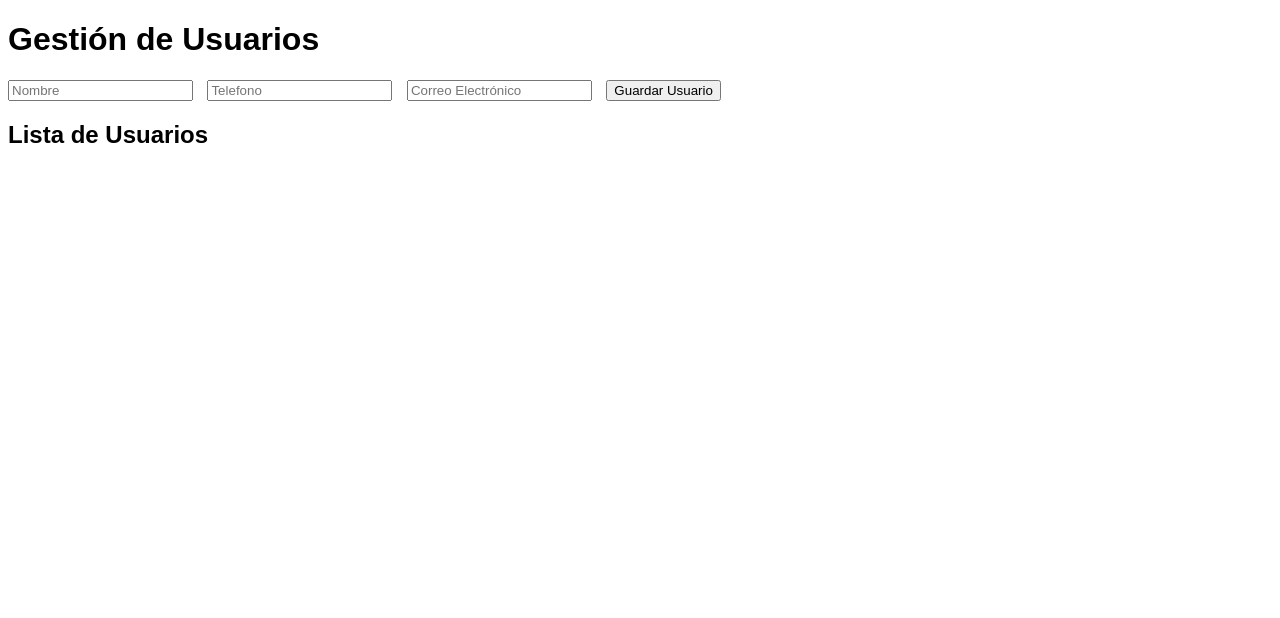
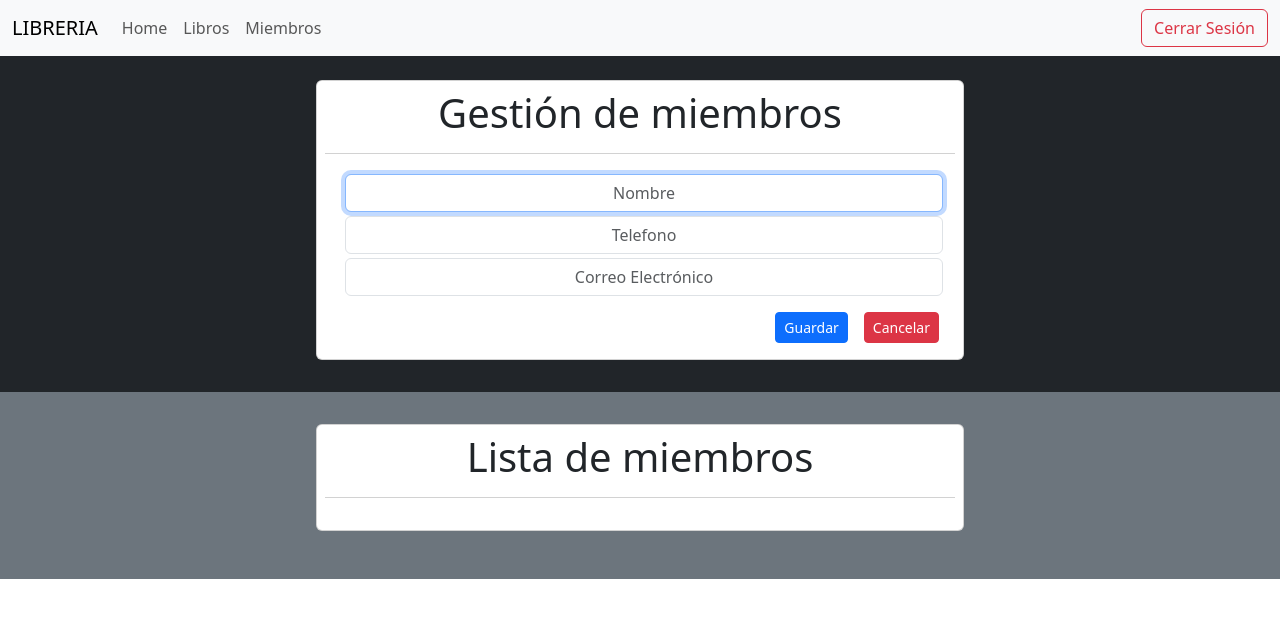
Before and after one commit to Davilson26/Libreria, a PHP site: template public/views/miembrosView.php in a window 1280 px wide. Shown: the top 618 px of the page. Run offline with PHP 8.4, Linux system fonts and the light colour scheme; the template is opened without the code that fills it, so the values that code supplies are empty; a user stored in the database is signed in.

Commit message:
CRUD miembros
actualizacion de rutas en el crud de miembros y diseño de los formularios

```diff
--- a/public/views/miembrosView.php
+++ b/public/views/miembrosView.php
@@ -1,24 +1,48 @@
-<!DOCTYPE html>
-<html lang="es">
-<head>
-    <meta charset="UTF-8">
-    <meta name="viewport" content="width=device-width, initial-scale=1.0">
-    <title>Gestión de Usuarios</title>
-    <link rel="stylesheet" href="styles.css">
-</head>
-<body>
-    <h1>Gestión de Usuarios</h1>
-    <form id="userForm">
-        <input type="hidden" id="userId">
-        <input type="text" id="userName" placeholder="Nombre" required>
-        <input type="tel" id="telefono" placeholder="Telefono" required>
-        <input type="email" id="userEmail" placeholder="Correo Electrónico" required>
-        <button type="submit">Guardar Usuario</button>
-    </form>
 
-    <h2>Lista de Usuarios</h2>
-    <ul id="userList"></ul>
+<?php
+include("layouths/master.php");
+?>
+    <style>
+        input[type=number]::-webkit-inner-spin-button,
+        input[type=number]::-webkit-outer-spin-button {
+            -webkit-appearance: none;
+            margin: 0;
+        }
+        input[type=number] { -moz-appearance:textfield; }
+    </style>
+    <div class="row row-cols-1 row-cols-sm-2 row-cols-md-2 g-3 justify-content-center alaign-items-center text-center bg bg-dark pb-5 pt-4">
+        <div class="card ">
+            <div class="card-header bg bg-transparent">
+                <h1>Gestión de miembros</h1>
+            </div>
+            <div class="card-body">
+                <form id="userForm">
+                    <input type="hidden" id="userId">
+                    <input class="form-control text-center my-1 px-1 mx-1" type="text" id="userName" placeholder="Nombre" autofocus required>
+                    <input class="form-control text-center my-1 px-1 mx-1" type="number" id="telefono" placeholder="Telefono" required>
+                    <input class="form-control text-center my-1 px-1 mx-1" type="email" id="userEmail" placeholder="Correo Electrónico" autocomplete="no" required>
+                    <div class="d-flex justify-content-end mt-3 gap-3">
+                        <button type="submit" class="btn btn-sm btn-primary">Guardar</button>
+                        <button type="reset" class="btn btn-sm btn-danger">Cancelar</button>
+                    </div>
+                </form>
+            </div>
+        </div>
+    </div>
 
-    <script src="miembrosModule.js"></script>
-</body>
-</html>
+    <div class="row row-cols-1 row-cols-sm-2 row-cols-md-2 g-3 justify-content-center alaign-items-center bg bg-secondary pt-3 pb-5">
+        <div class="card">
+            <div class="card-header bg bg-transparent text-center">
+                <h1>Lista de miembros</h1>
+            </div>
+            <div class="card-body text-end">
+                <ul id="userList" class="list-group"></ul>
+            </div>
+        </div>
+    </div>
+
+
+<script src="../js/miembrosModule.js"></script>
+<?php
+include("layouths/footer.php");
+?>
```
Also changed, not shown: public/js/librosModule.js (+8 -1 lines), public/js/miembrosModule.js (+16 -6 lines), public/views/librosView.php (+11 -9 lines).
